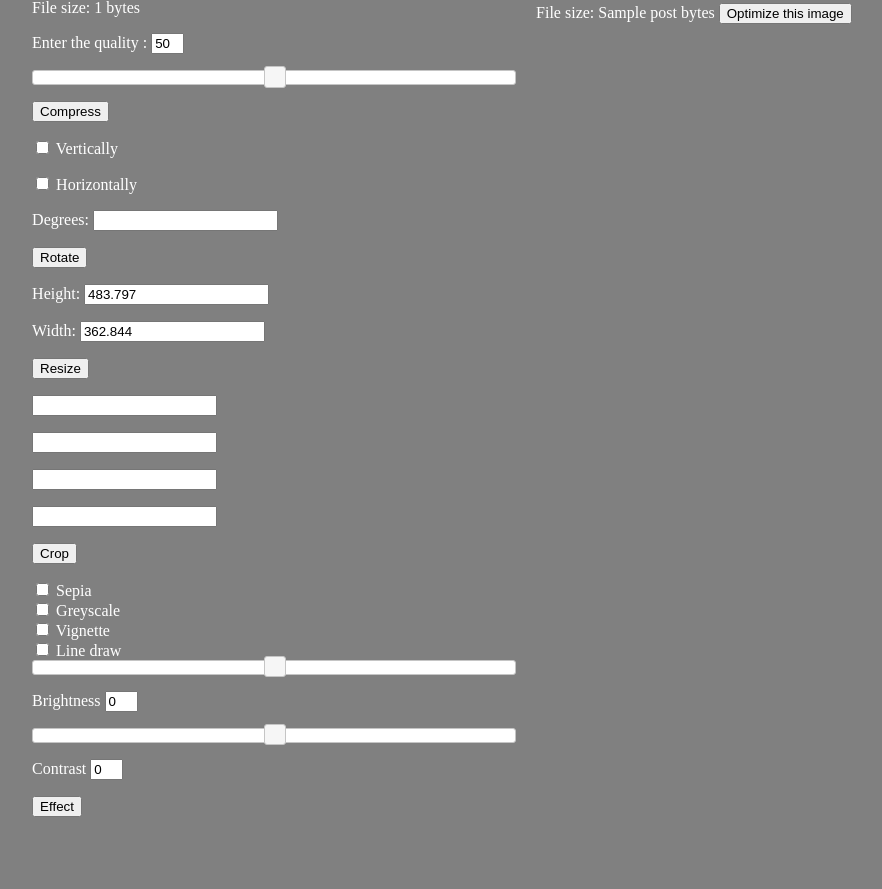
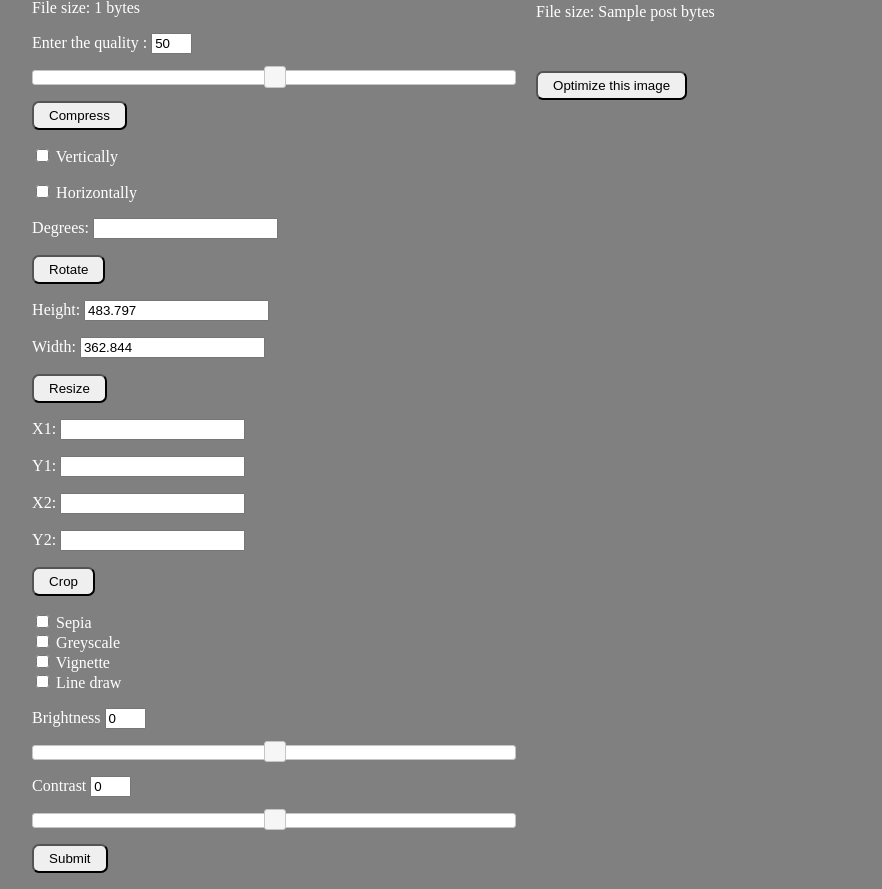
Before and after one commit to sonnh96/jpeg_compress, a Flask app: template app/templates/compress.html in a window 1280 px wide. Shown: the part 589-1478 px from the top of the page, without its empty margins (114-996 px from the left). Before the commit the page ends 1405 px from the top, so only its background shows below. Run offline with Flask 2, Linux system fonts and the light colour scheme; the template is opened without the code that fills it: values that come from a table or form of the project are taken from there, most other values are stand-ins (such as "Sample title", 1, 10 or a date in 2020); grey boxes marked "Sample" are stand-in pictures.

Commit message:
Complete version n++

```diff
--- a/app/static/css/style.css
+++ b/app/static/css/style.css
@@ -22,7 +22,7 @@ body{
 .option ul li{
 	display: inline-block;
 }
-.option ul li .btn_default{
+.btn_default, .submit{
 	padding: 5px 15px;
 	border-radius: 7px;
 }
@@ -37,3 +37,9 @@ body{
 .crop #height, .crop #width{
     display: none;
 }
+.optimize{
+    margin-top: 50px;
+}
+.img{
+    min-height: 300px;
+}
--- a/app/templates/compress.html
+++ b/app/templates/compress.html
@@ -48,9 +48,9 @@
             {% if formCpr %}
             <form class="compress" action="/compress/{{image}}" method="post">
                 {{formCpr.hidden_tag()}}
-                <p> Enter the quality : {{formCpr.quality(size=1, value=50)}}</p>
+                <p> Enter the quality : {{formCpr.quality(size=2, value=50)}}</p>
                 <div class="slider"></div>
-                <p><input type="submit" value="Compress"></p>
+                <p><input class="submit" type="submit" value="Compress"></p>
             </form>
             {% endif %}
 
@@ -60,7 +60,7 @@
                 <p>{{formRot.vertically}} Vertically</p>
                 <p> {{formRot.horizontally}} Horizontally</p>
                 <p>Degrees: {{formRot.rotate}}</p>
-                <p><input type="submit" value="Rotate"></p>
+                <p><input class="submit" type="submit" value="Rotate"></p>
             </form>
             {% endif %}
 
@@ -69,7 +69,7 @@
                 {{formResize.hidden_tag()}}
                 <p>Height: {{formResize.height}}</p>
                 <p>Width: {{formResize.width}}</p>
-                <p><input type="submit" value="Resize"></p>
+                <p><input class="submit" type="submit" value="Resize"></p>
             </form>
             <script>
                 $( "#target" ).resizable({
@@ -86,13 +86,13 @@
             {% if formCrop %}
             <form class="crop" action="/crop/{{image}}" method="post">
                 {{formCrop.hidden_tag()}}
-                <p>{{formCrop.x1}}</p>
-                <p>{{formCrop.y1}}</p>
-                <p>{{formCrop.x2}}</p>
-                <p>{{formCrop.y2}}</p>
+                <p>X1: {{formCrop.x1}}</p>
+                <p>Y1: {{formCrop.y1}}</p>
+                <p>X2: {{formCrop.x2}}</p>
+                <p>Y2: {{formCrop.y2}}</p>
                 <p>{{formCrop.height}}</p>
                 <p>{{formCrop.width}}</p>
-                <p><input type="submit" value="Crop"></p>
+                <p><input class="submit" type="submit" value="Crop"></p>
                 <script type="text/javascript">
                     $(document).ready(function(){
                         var jcrop_api;
@@ -141,12 +141,15 @@
                 {{formEffect.linedraw}} Line draw
                 </div>
 
-                <div class="brightness"></div>
-                <p>Brightness {{formEffect.brightness(size=1, value=0)}}</p>
-                <div class="contrast"></div>
-                <p>Contrast {{formEffect.contrast(size=1, value=0)}}</p>
-
-                <p><input type="submit" value="Effect"></p>
+                <div>
+                    <p>Brightness {{formEffect.brightness(size=2, value=0)}}</p>
+                    <div class="brightness"></div>
+                </div>
+                <div>
+                    <p>Contrast {{formEffect.contrast(size=2, value=0)}}</p>
+                    <div class="contrast"></div>
+                </div>
+                <p><input class="submit" type="submit" value="Submit"></p>
             </form>
             <script>
                 $(document).ready(function(){
@@ -160,8 +163,10 @@
         </div>
         <div class="col6">
             {% if posts %}
-            <img src="{{ url_for('static',filename= 'images/' + posts[0]) }}" style="width: 100%">
-            <span>File size: {{ posts[1] }} bytes</span>
+            <div class="img">
+                <img src="{{ url_for('static',filename= 'images/' + posts[0]) }}" style="width: 100%">
+            </div>
+            <span style="display: block;">File size: {{ posts[1] }} bytes</span>
             <button class="btn_default optimize">Optimize this image</button>
             <script>
                 $(document).ready(function(){
```
Also changed, not shown: app/compress.py (+3 -4 lines), app/static/images/25.jpg (deleted), 1 other file.
